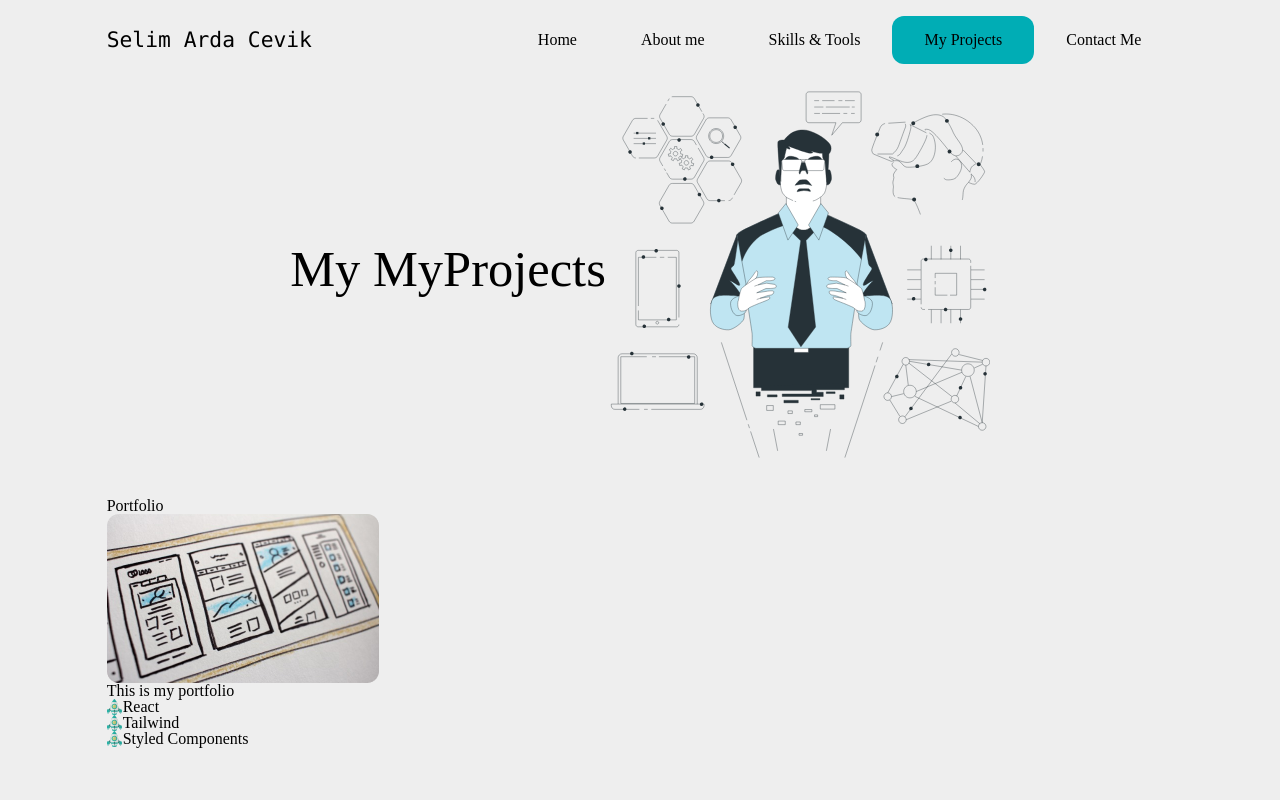
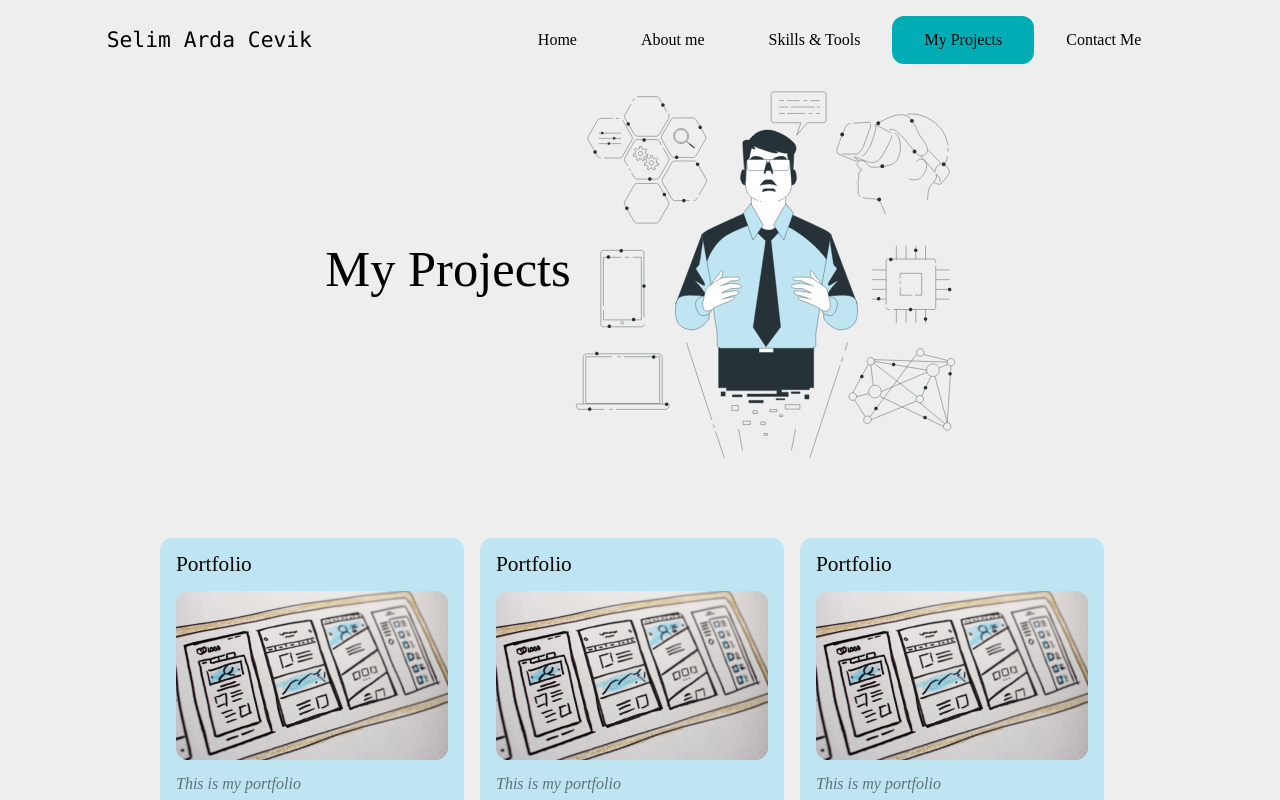
Before and after one commit to selimlendiniz/react-portfolio, a React (Create React App) app: page /myprojects in a window 1280 px wide. Built offline with nearby package versions, Linux system fonts and the light colour scheme.

Commit message:
My Project page done

```diff
--- a/src/components/AboutCard.js
+++ b/src/components/AboutCard.js
@@ -2,8 +2,8 @@ import React from "react";
 
 export default function AboutCard({ svg, alt, header, text }) {
   return (
-    <section className="flex flex-col justify-center items-center col-start-2 col-end-12">
-      <div className="flex justify-center items-center mb-10">
+    <section className="flex flex-col justify-center items-center mb-10">
+      <div className="flex justify-center items-center mb-10 flex-wrap">
         <h3 className="text-xl">{header}</h3>
         <img src={svg} alt={alt} className="w-96" />
       </div>
--- a/src/components/ProjectCard.js
+++ b/src/components/ProjectCard.js
@@ -10,15 +10,23 @@ export default function ProjectCard({
   className,
 }) {
   return (
-    <div>
-      <h1>{title}</h1>
-      <img src={demoPng} alt="project image" />
-      <p>{description}</p>
+    <div
+      className={
+        "flex flex-col px-4 py-4 bg-blueSoft w-max rounded-xl " + className
+      }
+    >
+      <h1 className="w-max mb-4 text-s">{title}</h1>
+      <img className="mb-4" src={demoPng} alt="project image" />
+      <p className="inline max-w-max mb-4 text-p opacity-50 italic">
+        {description}
+      </p>
 
-      <ul>
-        {usedTech.map((tech, index) => (
-          <UsedTechCard key={index} tech={tech} />
-        ))}
+      <ul className="w-max">
+        {usedTech.map((tech, index) =>
+          index < 5 ? (
+            <UsedTechCard className={"mb-4"} key={index} tech={tech} />
+          ) : null
+        )}
       </ul>
     </div>
   );
--- a/src/components/ProjectCardContainer.js
+++ b/src/components/ProjectCardContainer.js
@@ -3,15 +3,16 @@ import ProjectCard from "./ProjectCard";
 
 export default function ProjectCardContainer({ projects }) {
   return (
-    <>
+    <div className="flex flex-wrap justify-center">
       {projects.map((project, index) => (
         <ProjectCard
+          className={"mb-4 mr-4"}
           title={project.title}
           description={project.description}
           usedTech={project.usedTech}
           link={project.link}
         />
       ))}
-    </>
+    </div>
   );
 }
--- a/src/components/UsedTechCard.js
+++ b/src/components/UsedTechCard.js
@@ -1,11 +1,73 @@
 import React from "react";
-import techIcons from "../assets/icons/iconTech.svg";
+import javaScriptSvg from "../assets/icons/iconJavascript.svg";
+import javaSvg from "../assets/icons/iconJava.svg";
+import pythonSvg from "../assets/icons/iconPython.svg";
+import cppSvg from "../assets/icons/iconCpp.svg";
+import csSvg from "../assets/icons/iconCsharp.svg";
+import htmlSvg from "../assets/icons/iconHtml.svg";
+import cssSvg from "../assets/icons/iconCss.svg";
+import ReactSvg from "../assets/icons/iconReact.svg";
+import ReduxSvg from "../assets/icons/iconRedux.svg";
+import ReactRouterSvg from "../assets/icons/iconReactRouter.svg";
+import TailwindSvg from "../assets/icons/iconTailwind.svg";
+import StyledComponentsSvg from "../assets/icons/iconStyledComponents.svg";
+import FormikSvg from "../assets/icons/iconFormik.svg";
+import SpringSvg from "../assets/icons/iconSpringBoot.svg";
+import techSvg from "../assets/icons/iconTech.svg";
 
-export default function UsedTechCard({ tech }) {
+export default function UsedTechCard({ tech, className }) {
+  let techIcons;
+  switch (tech) {
+    case "React":
+      techIcons = ReactSvg;
+      break;
+    case "JavaScript":
+      techIcons = javaScriptSvg;
+      break;
+    case "HTML":
+      techIcons = htmlSvg;
+      break;
+    case "CSS":
+      techIcons = cssSvg;
+      break;
+    case "Tailwind":
+      techIcons = TailwindSvg;
+      break;
+    case "Styled Components":
+      techIcons = StyledComponentsSvg;
+      break;
+    case "React Router":
+      techIcons = ReactRouterSvg;
+      break;
+    case "Redux":
+      techIcons = ReduxSvg;
+      break;
+    case "Formik":
+      techIcons = FormikSvg;
+      break;
+    case "Spring":
+      techIcons = SpringSvg;
+      break;
+    case "Java":
+      techIcons = javaSvg;
+      break;
+    case "Python":
+      techIcons = pythonSvg;
+      break;
+    case "C++":
+      techIcons = cppSvg;
+      break;
+    case "C#":
+      techIcons = csSvg;
+      break;
+    default:
+      techIcons = techSvg;
+  }
+
   return (
-    <li className="flex">
-      <img src={techIcons} className="h-4" alt="tech icon" />
-      <p>{tech}</p>
+    <li className={"flex items-center " + className}>
+      <img src={techIcons} className="w-6 mr-2" alt="tech icon" />
+      <p className="text-center">{tech}</p>
     </li>
   );
 }
--- a/src/pages/AboutMe.js
+++ b/src/pages/AboutMe.js
@@ -40,13 +40,19 @@ export default function AboutMe() {
             className="h-auto w-1/4"
           />
         </section>
+        <div className="col-start-2 col-end-12">
           <AboutCard header={"About Me"} svg={AboutMeSvg} text={aboutmeText} />
           <AboutCard
             header={"Education"}
             svg={EducationSvg}
             text={educationText}
           />
-        <AboutCard header={"My Hobbies"} svg={SwimmingSvg} text={hobbiesText} />
+          <AboutCard
+            header={"My Hobbies"}
+            svg={SwimmingSvg}
+            text={hobbiesText}
+          />
+        </div>
       </main>
     </>
   );
--- a/src/pages/MyProjects.js
+++ b/src/pages/MyProjects.js
@@ -8,7 +8,7 @@ export default function MyProjects() {
   return (
     <main className="grid grid-cols-12">
       <div className="col-start-2 col-end-12 flex flex-col justify-between">
-        <AboutCard header={"My MyProjects"} svg={myProjectsSvg} />
+        <AboutCard header={"My Projects"} svg={myProjectsSvg} />
         <ProjectCardContainer projects={myProjects} />
       </div>
     </main>
--- a/src/variables/myProjects.js
+++ b/src/variables/myProjects.js
@@ -5,6 +5,30 @@ export const myProjects = [
     title: "Portfolio",
     image: demoPng,
     description: "This is my portfolio",
+    usedTech: ["React", "Tailwind", "Formik", "React Router"],
+  },
+  {
+    title: "Portfolio",
+    image: demoPng,
+    description: "This is my portfolio",
+    usedTech: ["React", "Tailwind", "Styled Components"],
+  },
+  {
+    title: "Portfolio",
+    image: demoPng,
+    description: "This is my portfolio",
+    usedTech: ["React", "Tailwind", "Styled Components"],
+  },
+  {
+    title: "Portfolio",
+    image: demoPng,
+    description: "This is my portfolio",
+    usedTech: ["React", "Tailwind", "Styled Components"],
+  },
+  {
+    title: "Portfolio",
+    image: demoPng,
+    description: "This is my portfolio",
     usedTech: ["React", "Tailwind", "Styled Components"],
   },
 ];
```
Lines whose indentation alone changed are shown as unchanged.
